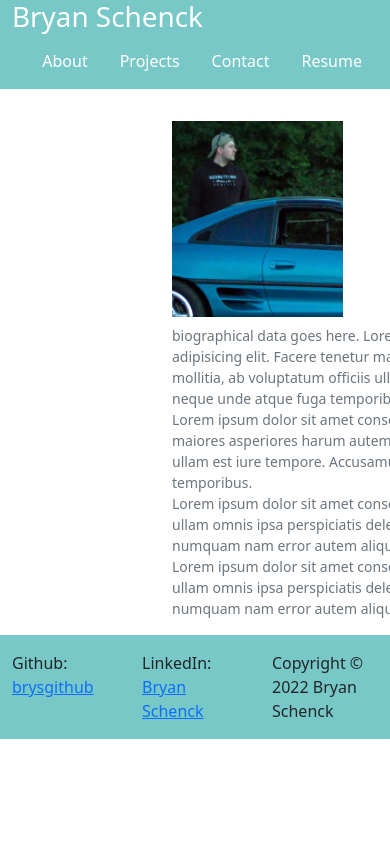
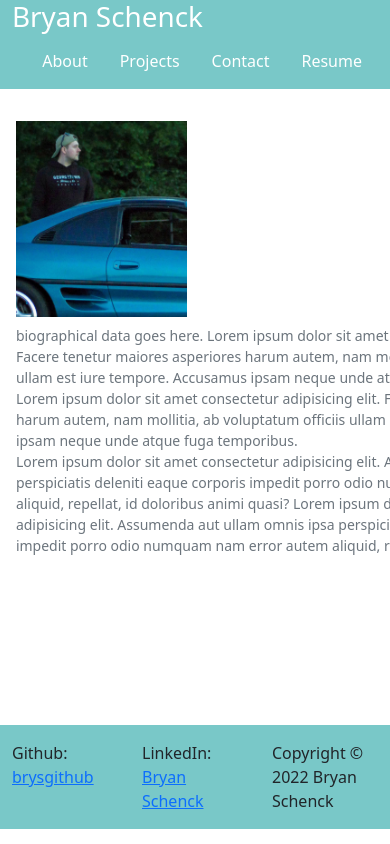
Before and after one commit to brysgithub/react-portfolio, a React (Create React App) app: page / in a window 390 px wide. Shown: the top 844 px of the page. Built offline with nearby package versions, Linux system fonts and the light colour scheme.

Commit message:
changed styling to make page more responsive in respect to footer placement (for later: find better way to dynamicly place footer)

```diff
--- a/src/assets/css/style.css
+++ b/src/assets/css/style.css
@@ -22,7 +22,9 @@
 }
 
 .about-figure {
-    padding-left: 10rem;
+    padding-left: 1vw;
+    padding-right: 10vw;
+    margin-bottom: 20vh;
     width: 40rem;
 }
 
@@ -34,7 +36,8 @@
     display: flex;
     justify-content: center;
     align-items: center;
-    margin-top: 10rem;
+    margin-top: 10vh;
+    margin-bottom: 65vh;
 }
 
 .nav-link {
@@ -45,3 +48,8 @@
     background-color: gray !important;
     border-color: rgb(202, 202, 202) !important;
 }
+
+.contact {
+    margin-top: 5vh;
+    margin-bottom: 35vh;
+}
--- a/src/components/Contact.js
+++ b/src/components/Contact.js
@@ -4,7 +4,7 @@ import { Container, Form, Button } from "react-bootstrap"
 function Contact() {
 
     return(
-        <Container>
+        <Container className="contact">
             <Form>
                 <Form.Group className="mb-3" controlId="formBasicEmail">
                     <Form.Label>Email address</Form.Label>
```
